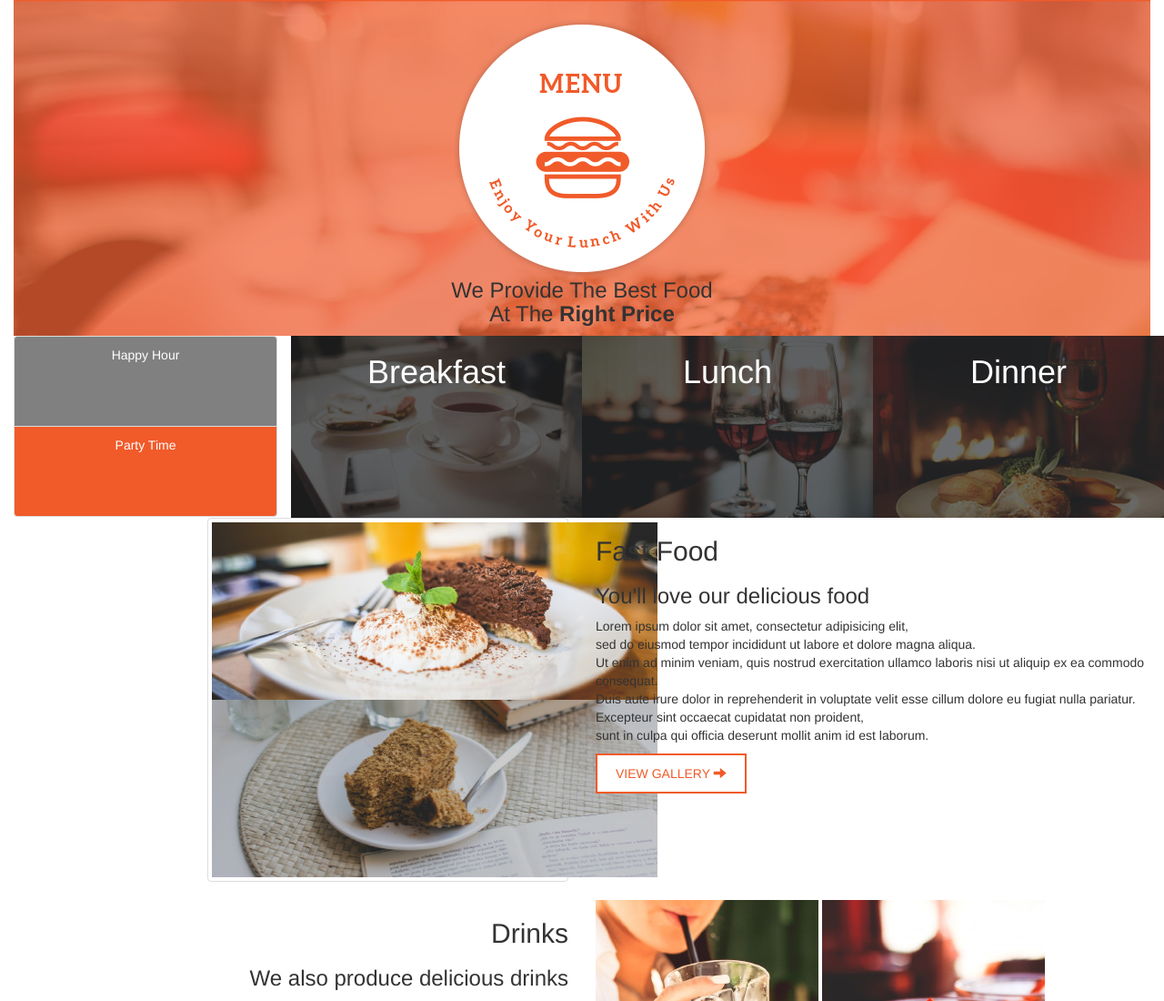
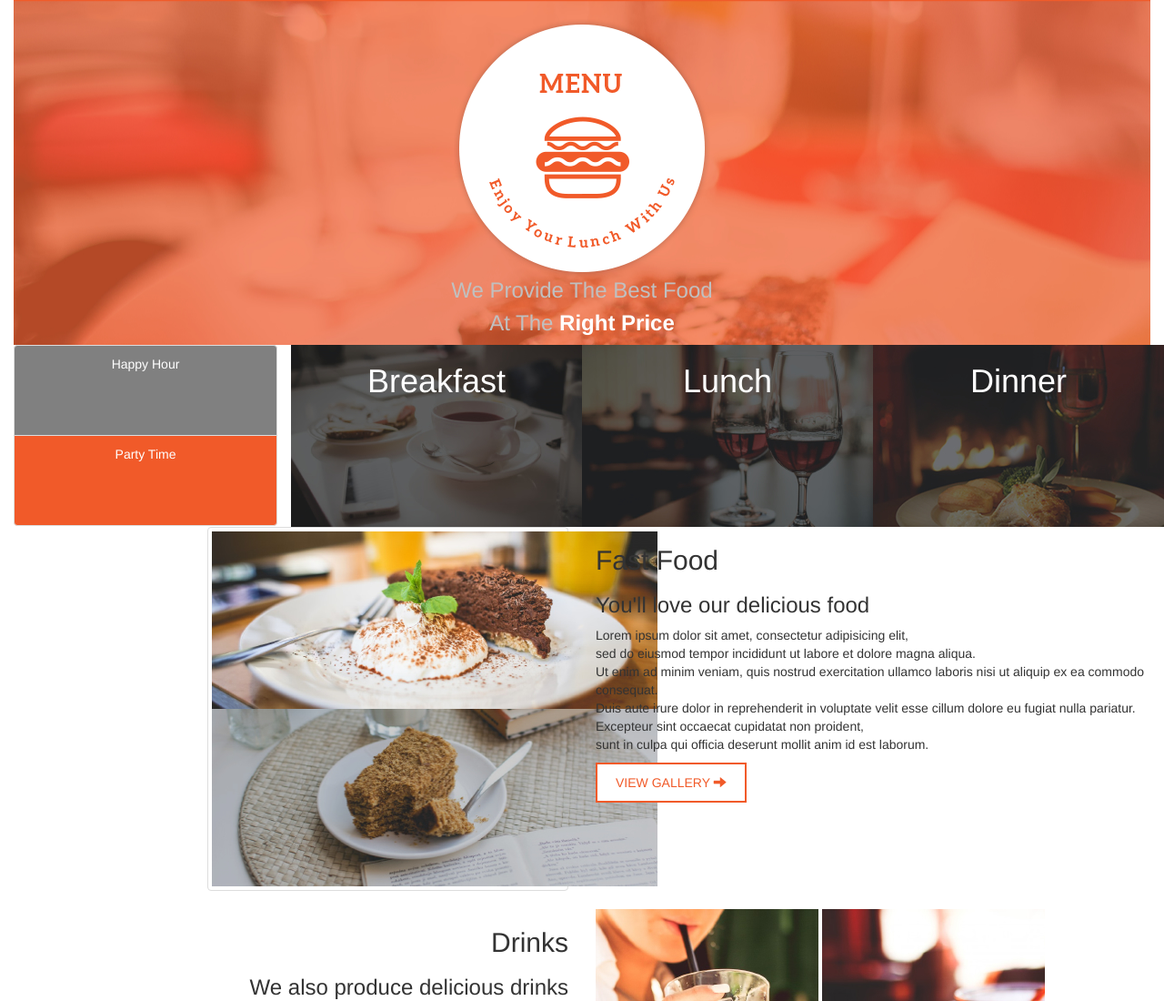
Before and after one commit to Achacha35/Anita-Kitchen, a plain HTML site: page index.html in a window 1280 px wide. Shown: the top 1100 px of the page at 91% size. Drawn offline with nearby package versions, Linux system fonts and the light colour scheme; a script that the page names is missing.

Commit message:
header title

```diff
--- a/css/styles.css
+++ b/css/styles.css
@@ -1,5 +1,12 @@
 .head{
   background-image: url(../img/landing.jpg);
+  color: white;
+}
+.header-font{
+  color: silver;
+}
+strong{
+  color: white;
 }
 .top{
   margin:  auto;
--- a/index.html
+++ b/index.html
@@ -28,8 +28,8 @@
       <div class="container">
         <div class="top">
           <h3><img src="img/logoBig.png" alt="">
-        <br>We Provide The Best Food
-      <br>At The <strong>Right Price</strong></h3>
+        <p><span class="header-font">We Provide The Best Food</span></p>
+      <p><span class="header-font">At The <strong>Right Price</strong></span></p>
         </div>
       </div>
     </div>
```
